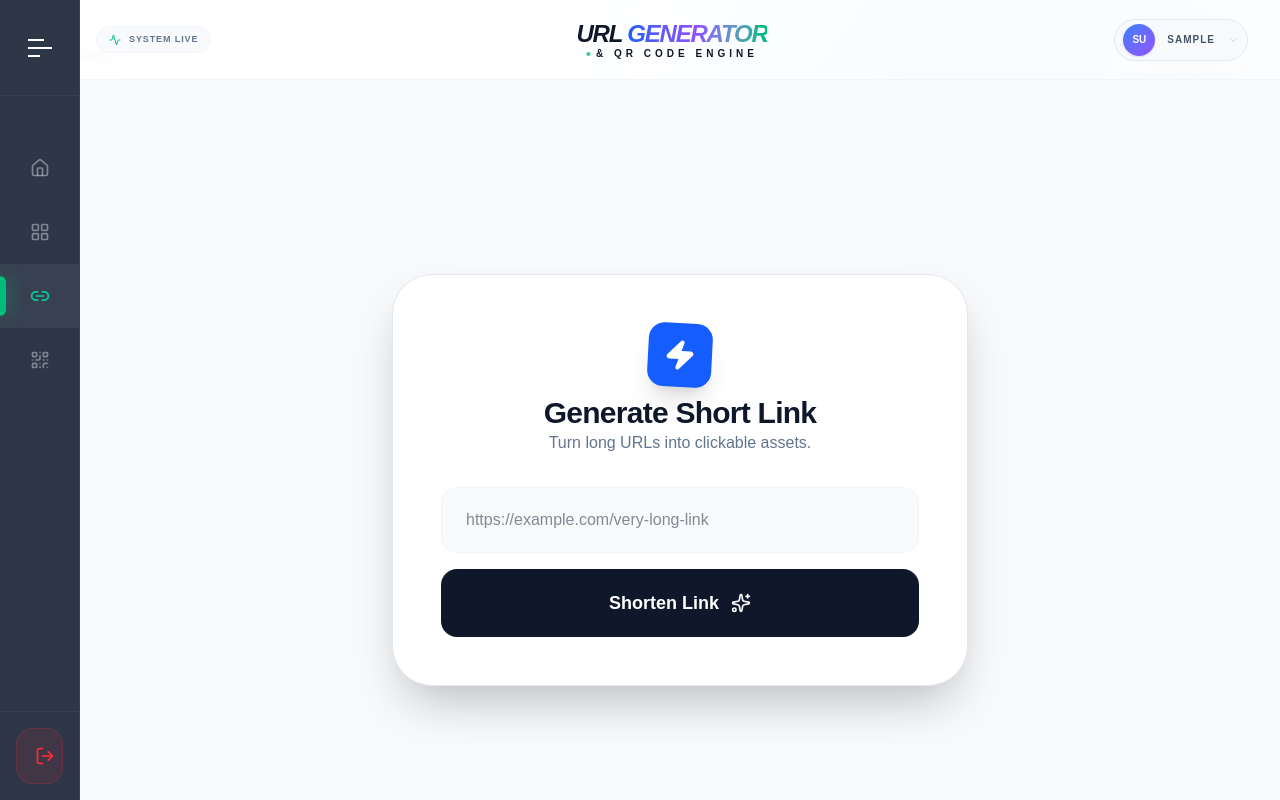
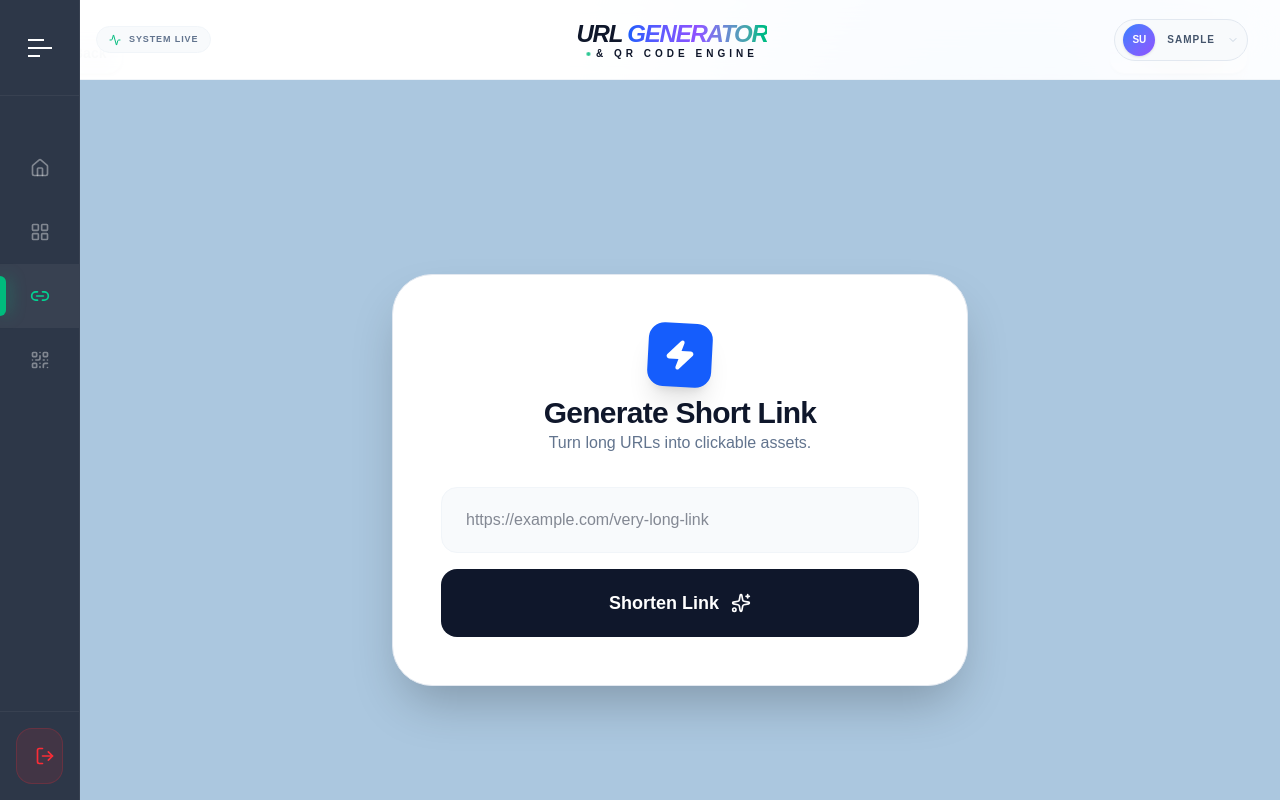
Before and after one commit to deep937/URL-Generator, a Next.js app: page /generate in a window 1280 px wide. Shown: the top 800 px of the page. Built offline with nearby package versions, Linux system fonts and the light colour scheme; no server answers; sample sign-in values are in the browser's storage.

Commit message:
commit message

```diff
--- a/src/app/generate/page.jsx
+++ b/src/app/generate/page.jsx
@@ -80,7 +80,7 @@
 
   return (
     // Changed bg color to ensure text contrast and fixed scrolling for long results
-    <div className="min-h-screen bg-slate-50 flex flex-col items-center justify-center px-4 py-20 relative overflow-y-auto">
+    <div className="min-h-screen bg-[#abc7df] flex flex-col items-center justify-center px-4 py-20 relative overflow-y-auto">
 
       {/* Background Decor */}
       <div className="fixed inset-0 -z-10">
```
